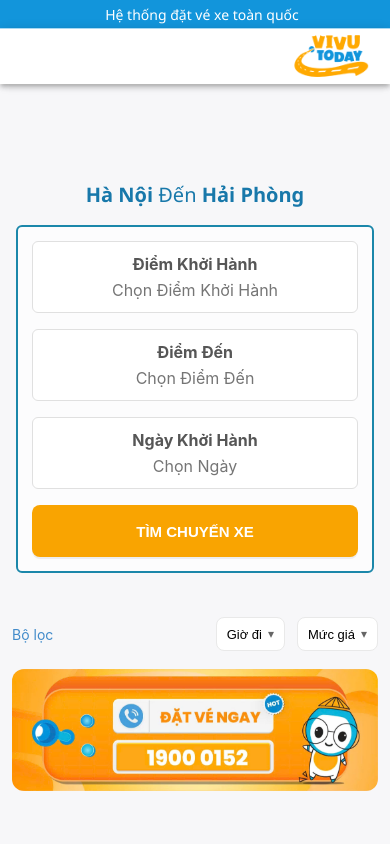
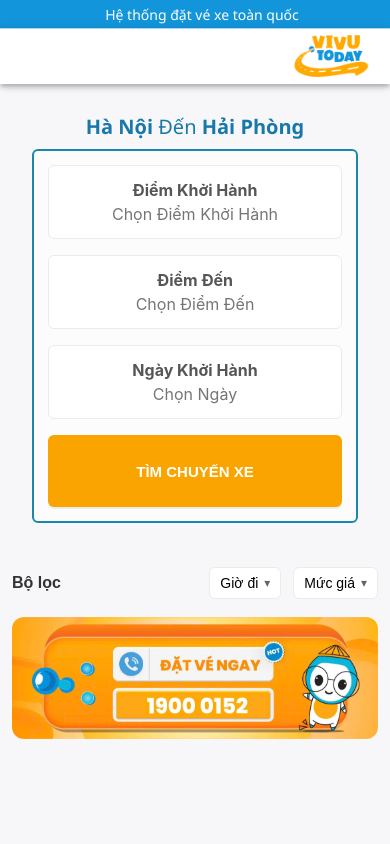
Before and after one commit to Hoangkans/FE_DatVeXe, a React (Vite) app: page /book-car in a window 390 px wide. Shown: the top 844 px of the page. Built offline with nearby package versions, Linux system fonts and the light colour scheme; some icons are missing.

Commit message:
feature:mockdata

```diff
--- a/src/pages/BookCarPage.jsx
+++ b/src/pages/BookCarPage.jsx
@@ -85,12 +85,12 @@ export default function BookCarPage() {
   return (
     <MainLayout>
     <div className="bookcar">
-      {/* Route title */}
+      {/* Hero section: center title + form in the empty space */}
+      <section className="search-hero">
         <div className="route-title">
           Hà Nội <span>Đến</span> Hải Phòng
         </div>
 
-      {/* Search box */}
         <div className="searchbox">
           <div className="searchbox__grid">
           <LocationPicker
@@ -122,6 +122,7 @@ export default function BookCarPage() {
           </button>
           </div>
         </div>
+      </section>
       <div className="bookcar__container">
         <SidebarFilters
           showFilters={showFilters}
--- a/src/shared/components/BookCar/LocationPicker.jsx
+++ b/src/shared/components/BookCar/LocationPicker.jsx
@@ -1,16 +1,19 @@
 import { useState } from "react";
 
-export default function LocationPicker({
-  label,
-  placeholder,
-  value,
-  options = [],
-  onSelect,
-}) {
+export default function LocationPicker(props) {
+  const {
+    label = "",
+    placeholder = "Chọn địa điểm",
+    value = "",
+    options = [],
+    onSelect,
+  } = props || {};
+
   const [open, setOpen] = useState(false);
 
+  const toggle = () => setOpen((s) => !s);
   const handleSelect = (val) => {
-    onSelect && onSelect(val);
+    if (onSelect) onSelect(val);
     setOpen(false);
   };
 
@@ -19,8 +22,10 @@ export default function LocationPicker({
       className="searchbox__item picker"
       role="button"
       tabIndex={0}
-      onClick={() => setOpen((s) => !s)}
-      onKeyDown={(e) => (e.key === "Enter" || e.key === " ") && setOpen((s) => !s)}
+      aria-haspopup="listbox"
+      aria-expanded={open}
+      onClick={toggle}
+      onKeyDown={(e) => (e.key === "Enter" || e.key === " ") && toggle()}
     >
       <div className="searchbox__label">{label}</div>
       <div className="searchbox__value">{value || placeholder}</div>
@@ -29,7 +34,7 @@ export default function LocationPicker({
         <div className="picker__menu" role="listbox">
           <div className="picker__header">Tỉnh - Thành Phố</div>
           <div className="picker__list">
-            {options.map((opt) => (
+            {(options || []).map((opt) => (
               <div
                 key={opt}
                 className="picker__option"
--- a/src/shared/components/BookCar/TripCard.jsx
+++ b/src/shared/components/BookCar/TripCard.jsx
@@ -1,50 +1,70 @@
 import carImg from "../../../assets/anh-minh-hoa-xe.jpg";
 import "../../styles/TripCard.css";
+import formatMoney from "../../utils/ticket/money";
 
-function Price({ value }) {
-  return new Intl.NumberFormat("vi-VN", { style: "currency", currency: "VND" }).format(value);
-}
+export default function TripCard(props) {
+  const {
+    t = {},
+    expanded = false,
+    activeTab = "images",
+    onToggle,
+    onTabChange,
+  } = props || {};
 
-export default function TripCard({ t, expanded, activeTab, onToggle, onTabChange }) {
+  const {
+    name = "",
+    rating = 0,
+    reviews = 0,
+    depart = "",
+    arrive = "",
+    to = "",
+    price = 0,
+    seatsLeft = 0,
+  } = t || {};
   return (
-    <article className="trip" key={t.id}>
+    <article className="trip">
       <img className="trip__thumb" src={carImg} alt="Hình minh họa xe" />
 
       <div className="trip__content">
         <div className="trip__title">
-          <h4 className="trip__name">{t.name}</h4>
+          <h4 className="trip__name">{name}</h4>
           <div className="trip__rating">
-            <span className="badge">★ {t.rating.toFixed(1)}</span>
-            <span className="muted">{t.reviews} Đánh giá</span>
+            <span className="badge">★ {Number(rating).toFixed(1)}</span>
+            <span className="sep">•</span>
+            <span className="muted">{reviews} Đánh giá</span>
           </div>
         </div>
         <div className="trip__subtitle muted">Limousine 9 chỗ</div>
 
         <div className="time time--row">
           <div className="time__col">
-            <div className="time__value">{t.depart}</div>
-            <div className="muted small">Hà Nội Office - Cổ Linh</div>
+            <div className="time__value">{depart}</div>
+            <div className="link small">Hà Nội Office - Cổ Linh</div>
           </div>
           <div className="time__center">
             <div className="time__duration muted small">1h30’</div>
             <div className="time__arrow" aria-hidden="true" />
+            <div className="time__middle-label muted small">-</div>
           </div>
           <div className="time__col end">
-            <div className="time__value">{t.arrive}</div>
-            <div className="link">{t.to}</div>
+            <div className="time__value">{arrive}</div>
+            <div className="link small">{to}</div>
           </div>
         </div>
 
-        <div className="note muted small">*Thuộc chuyến 21:00 31-12-2024 Hà Nội - Hải Phòng</div>
-        <div className="link small">Thông tin chi tiết</div>
+        <div className="note-row">
+          <div className="note muted small">*Thuộc chuyến 21:00 31-12-2024 Hà Nội - Hải Phòng</div>
+          <div className="link small">Thông tin chi tiết</div>
+        </div>
       </div>
 
       <aside className="trip__aside">
         <div className="aside__price">
-          <Price value={t.price} />
+          <span className="aside__from">Từ</span>
+          <span className="aside__value">{formatMoney(price)} đ</span>
         </div>
-        <div className="muted small">Còn {t.seatsLeft} chỗ trống</div>
-        <button className="btn btn--primary" onClick={onToggle}>
+        <div className="muted small">{seatsLeft} Còn trống</div>
+        <button className="btn btn--primary" onClick={onToggle || (() => void 0)}>
           {expanded ? "Thu gọn" : "Chọn xe"}
         </button>
       </aside>
--- a/src/shared/components/BookCar/TripList.jsx
+++ b/src/shared/components/BookCar/TripList.jsx
@@ -1,7 +1,17 @@
 import TripCard from "./TripCard";
 import "../../styles/TripList.css";
 
-export default function TripList({ trips, expandedId, activeTab, onToggleTrip, onTabChange, showHeader = true, onToggleFilters, isNarrow = false }) {
+export default function TripList(props) {
+  const {
+    trips = [],
+    expandedId = null,
+    activeTab = "images",
+    onToggleTrip,
+    onTabChange,
+    showHeader = true,
+    onToggleFilters,
+    isNarrow = false,
+  } = props || {};
   function ResultsHeader() {
     const label = isNarrow ? "Bộ lọc" : "Sắp xếp theo tuyến đường";
     const clickable = Boolean(onToggleFilters);
@@ -33,14 +43,14 @@ export default function TripList({ trips, expandedId, activeTab, onToggleTrip, o
   return (
     <>
       {showHeader && <ResultsHeader />}
-      {trips.map((t) => (
+      {(trips || []).map((t, idx) => (
         <TripCard
-          key={t.id}
+          key={t?.id ?? idx}
           t={t}
           expanded={expandedId === t.id}
           activeTab={activeTab}
-          onToggle={() => onToggleTrip(t.id)}
-          onTabChange={onTabChange}
+          onToggle={() => onToggleTrip && onToggleTrip(t.id)}
+          onTabChange={onTabChange || (() => void 0)}
         />
       ))}
     </>
--- a/src/shared/styles/BookCarPage.css
+++ b/src/shared/styles/BookCarPage.css
@@ -198,14 +198,24 @@
 .results__header {
   display: flex;
   align-items: center;
-  justify-content: center; /* center label + toolbar */
-  gap: 12px;
+  justify-content: center; /* center label + controls */
+  gap: 8px; /* bring them closer together */
   margin: 20px 0 16px;
   width: 100%;
 }
 
 /* Desktop: group label + toolbar near center */
-.results__header .sort { flex: 0; text-align: left; color: var(--link); margin-right: 12px; white-space: nowrap; }
+.results__header .sort {
+  flex: 0;
+  width: 165px; /* Figma width */
+  height: 20px; /* Figma height */
+  line-height: 20px; /* vertical middle */
+  font-size: 14px; /* Figma size */
+  font-weight: 400; /* regular */
+  text-align: center; /* Figma center */
+  color: var(--link); /* #428BCA */
+  white-space: nowrap;
+}
 
 .toolbar {
   display: flex;
@@ -217,16 +227,18 @@
 .filters-inline { margin-left: 8px; }
 
 .dropdown {
-  height: 32px;
+  height: 32px; /* compact button */
   padding: 0 10px;
   display: inline-flex;
   align-items: center;
   gap: 6px;
   background: #fff;
-  border: 1px solid #c0c0c0;
+  border: 1px solid #EBEBEB; /* match Figma stroke */
   border-radius: 6px;
   cursor: pointer;
-  font-size: 14px;
+  font-size: 14px; /* text 14px */
+  font-weight: 400; /* regular */
+  color: #000; /* label color */
 }
 
 .dropdown .caret {
@@ -234,9 +246,14 @@
   color: var(--muted);
 }
 
+/* Ensure label text hugs 20px height */
+.dropdown > span:first-child {
+  height: 20px;
+  line-height: 20px;
+}
+
 .sort.link {
   font-size: 14px;
-  flex: 1;
 }
 
 .trip {
@@ -508,7 +525,7 @@
   line-height: 1;
   letter-spacing: 0;
   color: #1878AA;
-  margin: 100px 0 20px; /* distance from header to title */
+  margin: 0 0 12px; /* tighter spacing to form */
   font-family: "Segoe UI", Tahoma, Geneva, Verdana, sans-serif;
 }
 
@@ -520,7 +537,7 @@
   border: 2px solid #1b87aa;
   border-radius: 6px;
   padding: 14px;
-  margin: 0 auto 20px;
+  margin: 0 auto 12px; /* reduce gap to the section below */
   max-width: 1100px;
   width: 100%;
   box-sizing: border-box;
@@ -541,13 +558,14 @@
     gap: 12px;
     padding: 12px;
   }
+  /* Hide toggle on tablet */
   .filters-toggle { display: none !important; }
   .searchbox__grid {
     grid-template-columns: 1fr 1fr;
   }
   .searchbox__button {
     grid-column: 1 / -1;
-    height: 56px;
+    min-height: 80px; /* keep equal to tiles */
   }
   .route-title {
     font-size: 22px;
@@ -556,21 +574,41 @@
 
 .searchbox__item {
   background: #fff;
-  border: 1px solid #E0E0E0;
+  border: 1px solid #EBEBEB; /* match Figma stroke */
   border-radius: 6px;
-  padding: 14px;
+  padding: 0 24px; /* match Figma H padding */
+  min-height: 80px; /* match Figma height */
   display: flex;
   flex-direction: column;
+  align-items: center;
   justify-content: center;
   cursor: pointer;
-  transition: border-color .15s ease, box-shadow .15s ease, transform .05s ease;
+  transition: border-color .15s ease, transform .05s ease;
   position: relative;
 }
 
 .searchbox__item:hover,
 .searchbox__item:focus-within {
   border-color: #1b87aa;
-  box-shadow: 0 0 0 3px rgba(27, 135, 170, 0.12);
+}
+
+/* Blue underline indicator on hover/focus */
+.searchbox__item::after {
+  content: "";
+  position: absolute;
+  left: 50%;
+  bottom: -1px;
+  width: 48px;
+  height: 3px;
+  background: #1b87aa;
+  border-radius: 999px;
+  transform: translateX(-50%) scaleX(0);
+  transform-origin: center;
+  transition: transform .15s ease;
+}
+.searchbox__item:hover::after,
+.searchbox__item:focus-within::after {
+  transform: translateX(-50%) scaleX(1);
 }
 
 .searchbox__item:active {
@@ -620,7 +658,7 @@
 
 .searchbox__value {
   text-align: center;
-  margin-top: 6px;
+  margin-top: 4px; /* Figma gap 4 */
   color: #757575;
 }
 
@@ -628,14 +666,15 @@
   background: #F9A401;
   color: #fff;
   border: none;
-  border-radius: 8px;
+  border-radius: 6px; /* match tile radius */
   font-weight: 700;
   cursor: pointer;
   display: inline-flex;
   align-items: center;
   justify-content: center;
   gap: 8px;
-  height: 64px;
+  min-height: 80px; /* match tile height */
+  padding: 0 24px; /* match tile horizontal padding */
   width: 100%;
   font-size: 16px;
   box-shadow: 0 2px 0 rgba(0,0,0,0.06);
@@ -672,11 +711,27 @@
     display: none;
   }
 
+  /* Hide toggle on mobile too – use header label */
   .filters-toggle { display: none !important; }
 
   .results__header {
     flex-wrap: nowrap;
     justify-content: space-between;
+  }
+  /* Mobile label styles */
+  .results__header .sort {
+    width: auto;
+    height: 18px; /* Figma height for 'Bộ lọc' */
+    line-height: 18px;
+    color: #333333; /* override desktop blue */
+    text-align: center;
+  }
+  .sort.link {
+    font-family: Arial, Helvetica, sans-serif;
+    font-weight: 700; /* bold */
+    font-size: 16px; /* Figma size */
+    color: #333333;
+    cursor: pointer;
   }
 }
 
@@ -686,8 +741,8 @@
     padding: 0 8px;
     font-size: 13px;
   }
-  .searchbox__button { height: 52px; font-size: 15px; }
-  .searchbox__item { padding: 12px; }
+  .searchbox__button { min-height: 72px; font-size: 15px; }
+  .searchbox__item { padding: 0 16px; min-height: 72px; }
   .picker__menu { left: 0; right: 0; }
 
   .trip {
@@ -725,3 +780,14 @@
     width: 100%;
   }
 }
+/* Hero: center the route title and search form in the whitespace */
+.search-hero {
+  max-width: 1100px;
+  margin: 0 auto;
+  padding: 32px 16px 0; /* Menu → Title = 32px */
+  min-height: 0; /* no extra vertical centering height */
+  display: flex;
+  flex-direction: column;
+  align-items: center;
+  justify-content: flex-start; /* start at top of hero */
+}
--- a/src/shared/styles/TripList.css
+++ b/src/shared/styles/TripList.css
@@ -3,23 +3,45 @@
 .results__header {
   display: flex;
   align-items: center;
-  justify-content: center;
-  gap: 12px;
+  justify-content: center; /* center label + controls */
+  gap: 8px; /* bring them closer together */
 }
 
 .dropdown {
-  height: 34px;
+  height: 32px; /* compact */
   padding: 0 10px;
   display: inline-flex;
   align-items: center;
   gap: 6px;
-  border: 1px solid #E9E9E9;
+  border: 1px solid #EBEBEB;
   background: #fff;
-  border-radius: 8px;
+  border-radius: 6px; /* match rest */
   cursor: pointer;
+  font-size: 14px;
+  font-weight: 400;
+  color: #000;
 }
 
 .dropdown .caret { font-size: 12px; color: #666666; }
+.dropdown > span:first-child { height: 20px; line-height: 20px; }
 .sort.link { font-size: 14px; }
 
-@media (max-width: 900px) { .results__header { flex-wrap: wrap; } }
+/* Mobile: match Figma for 'Bộ lọc' */
+@media (max-width: 900px) {
+  .results__header .sort {
+    width: auto;
+    height: 18px;
+    line-height: 18px;
+    color: #333333;
+    text-align: center;
+  }
+  .sort.link {
+    font-family: Arial, Helvetica, sans-serif;
+    font-weight: 700;
+    font-size: 16px;
+    color: #333333;
+    cursor: pointer;
+  }
+}
+
+@media (max-width: 900px) { .results__header { flex-wrap: nowrap; justify-content: space-between; } }
```
Also changed, not shown: src/shared/components/BookCar/SidebarFilters.jsx (+22 -21 lines), src/shared/styles/SidebarFilters.css (+2 -5 lines), src/shared/styles/TripCard.css (+92 -17 lines). Lines whose indentation alone changed are shown as unchanged.
